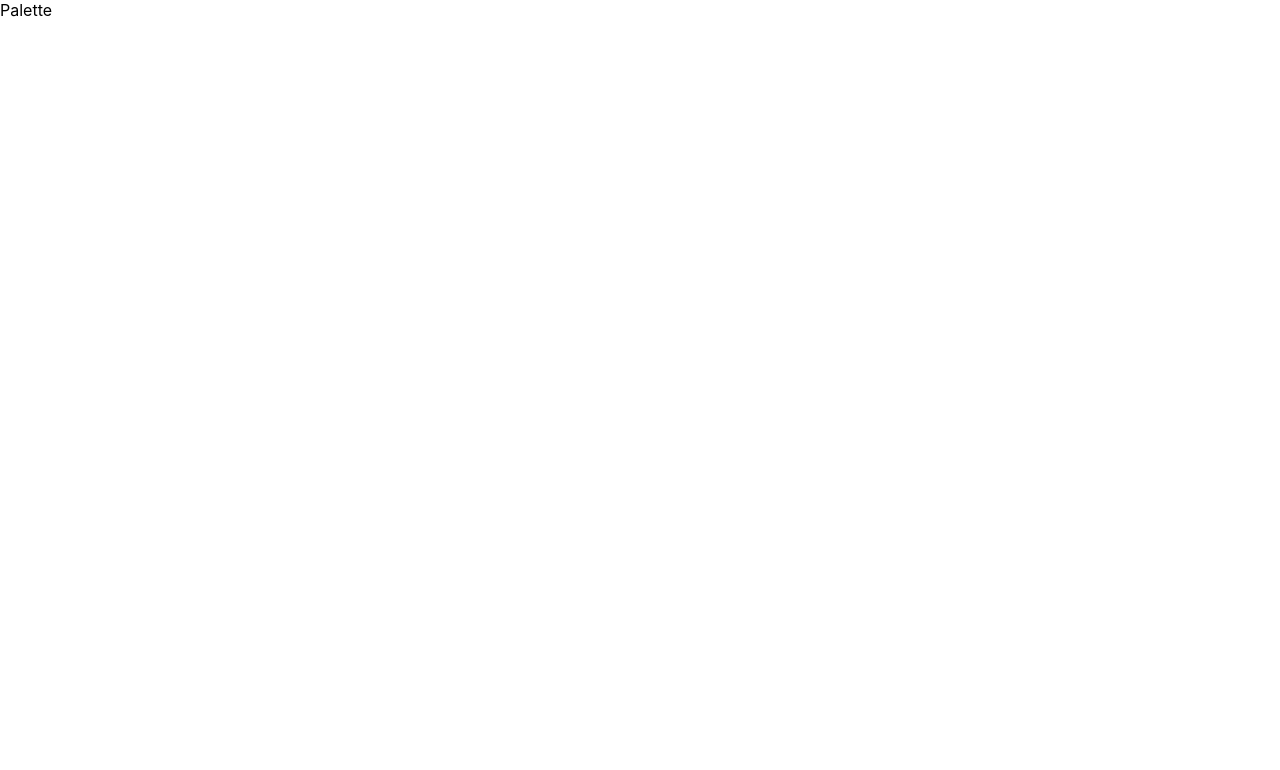
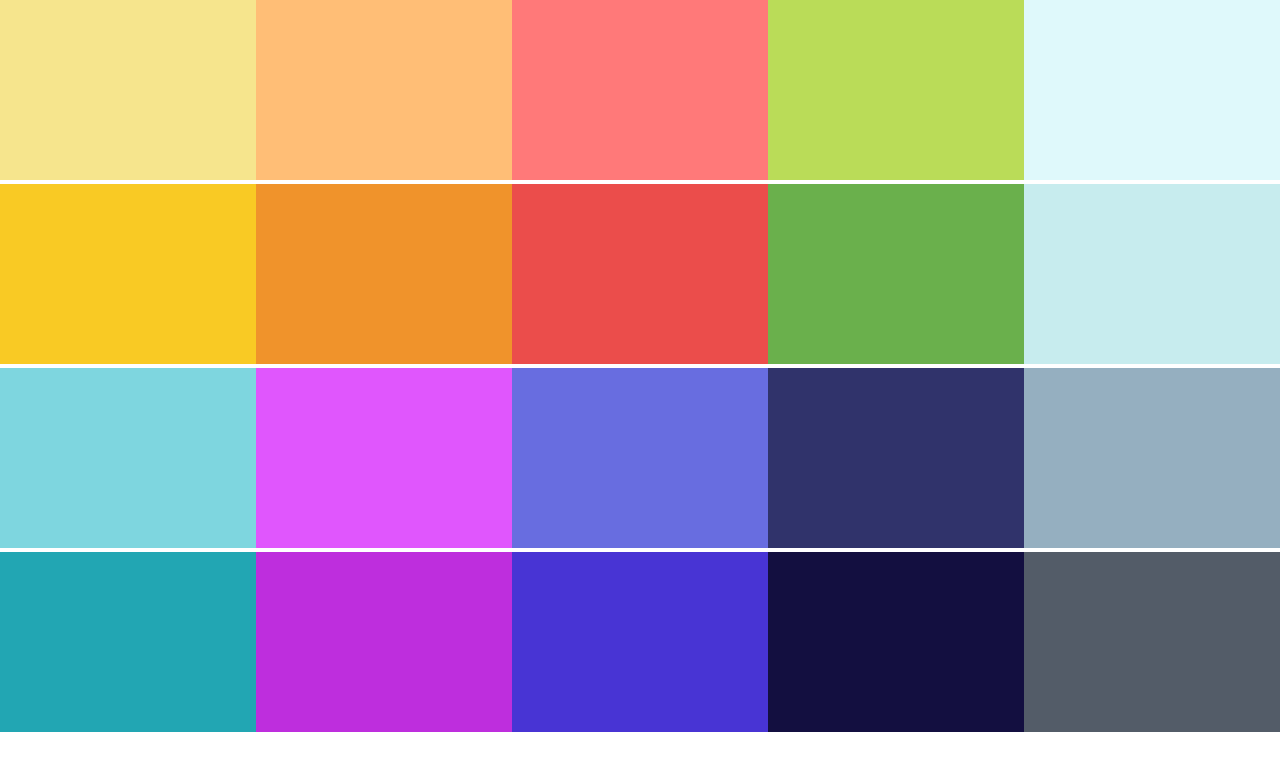
Before and after one commit to itsrojasleon/react-colors, a React (Create React App) app: page / in a window 1280 px wide. Shown: the top 770 px of the page. Built offline with nearby package versions, Linux system fonts and the light colour scheme.

Commit message:
Add ColorBox

```diff
--- a/src/components/App.js
+++ b/src/components/App.js
@@ -2,12 +2,14 @@ import React from 'react';
 import Palette from './Palette';
 import seedColors from '../seedColors';
 
-function App() {
-  return (
-    <div>
-      <Palette palette={seedColors[4]} />
-    </div>
-  );
+class App extends React.Component {
+  render() {
+    return (
+      <div>
+        <Palette {...seedColors[4]} />
+      </div>
+    );
+  }
 }
 
 export default App;
--- /dev/null
+++ b/src/components/ColorBox.js
@@ -0,0 +1,16 @@
+import React from 'react';
+import './styles/ColorBox.css';
+
+class ColorBox extends React.Component {
+  render() {
+    return (
+      <div
+        style={{ backgroundColor: this.props.background }}
+        className='ColorBox'
+      >
+        <span />
+      </div>
+    );
+  }
+}
+export default ColorBox;
--- a/src/components/Palette.js
+++ b/src/components/Palette.js
@@ -1,10 +1,15 @@
 import React from 'react';
+import ColorBox from './ColorBox';
+import './styles/Palette.css';
 
 class Palette extends React.Component {
   render() {
+    const colorBoxes = this.props.colors.map(color => {
+      return <ColorBox key={color.color} background={color.color} />;
+    });
     return (
-      <div className="Palette">
-        <div className="Palette-colors">Palette</div>
+      <div className='Palette'>
+        <div className='PaletteColors'>{colorBoxes}</div>
       </div>
     );
   }
--- /dev/null
+++ b/src/components/styles/ColorBox.css
@@ -0,0 +1,8 @@
+.ColorBox {
+  width: 20%;
+  height: 25%;
+  margin: 0 auto;
+  display: inline-block;
+  position: relative;
+  cursor: pointer;
+}
--- /dev/null
+++ b/src/components/styles/Palette.css
@@ -0,0 +1,6 @@
+.Palette {
+  height: 100vh;
+}
+.PaletteColors {
+  height: 90%;
+}
```
